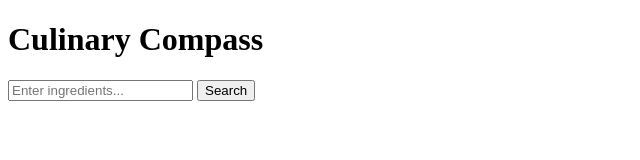
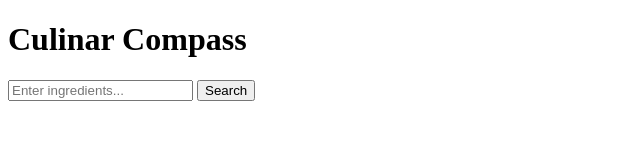
Before and after one commit to DhananjayRaghu1/Culinary-compass, a plain HTML site: page index.html in a window 1280 px wide. Shown: the whole page, without its empty margins (0-640 px from the left). Drawn offline with Linux system fonts and the light colour scheme.

Commit message:
Update it

```diff
--- a/index.html
+++ b/index.html
@@ -8,7 +8,7 @@
 </head>
 <body>
     <header>
-        <h1>Culinary Compass</h1>
+        <h1>Culinar Compass</h1>
     </header>
     <main>
         <div class="search-container">
```
